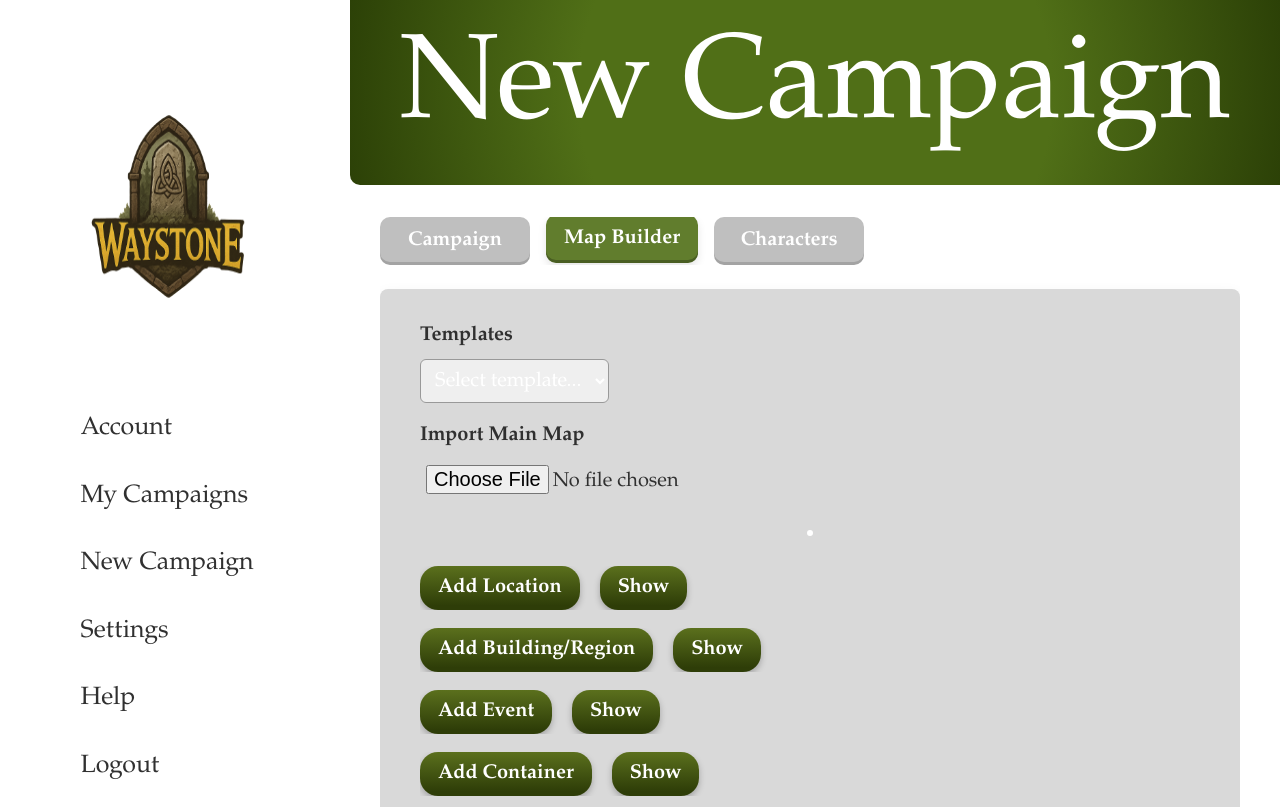
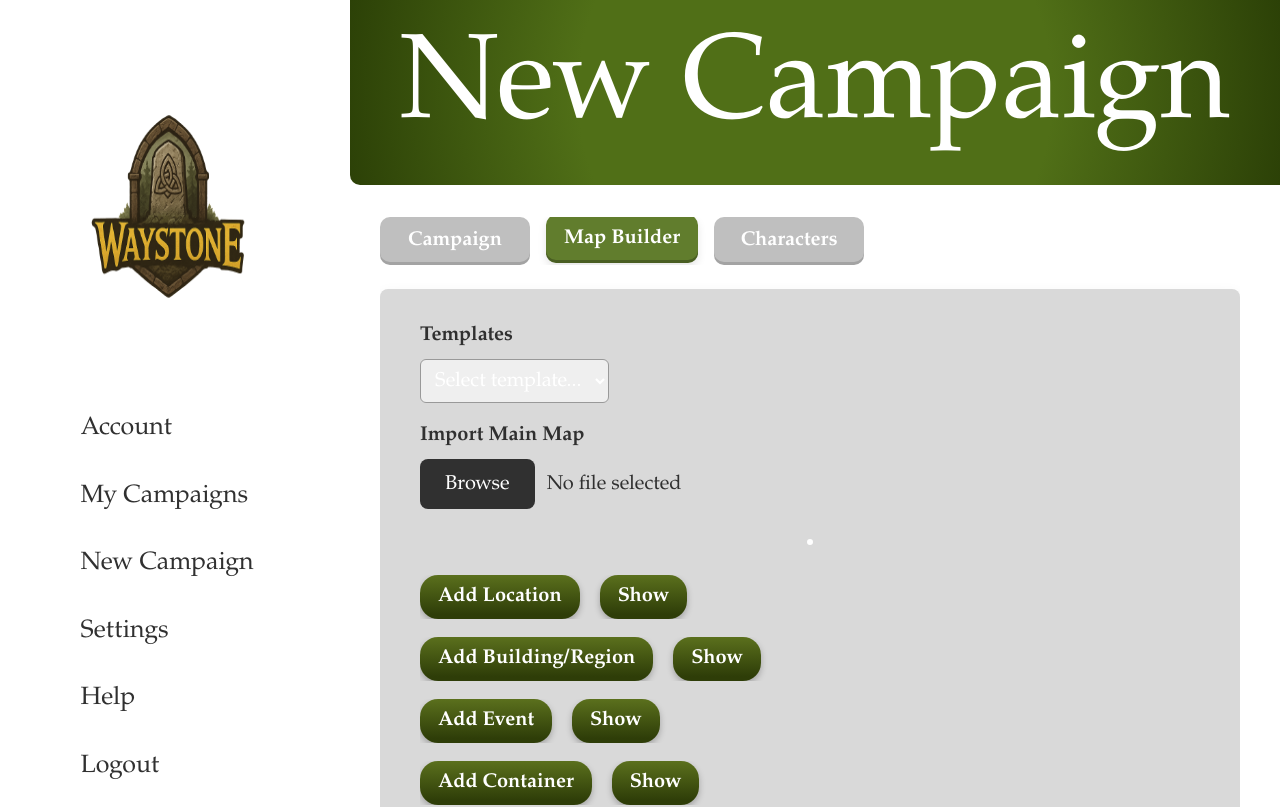
Before and after one commit to WouterOnGithub/Waystone, a React (Vite) app in the folder waystoneProject/: page /user/New_Campaign_Page_MAPBUILDER in a window 1280 px wide. Shown: the top 807 px of the page. Built offline with nearby package versions, Linux system fonts and the light colour scheme; no server answers.

Commit message:
Fixed small styling errors and tested import main map function
Liam was also added due to testing

```diff
--- a/waystoneProject/src/pages/Main_Page.jsx
+++ b/waystoneProject/src/pages/Main_Page.jsx
@@ -12,7 +12,9 @@ import Delete_Logo from "../assets/Delete_Logo.webp";
 import Add_Logo from "../assets/Add_Logo.webp";
 import Placeholder from "../assets/PlaceholderImage.jpg";
 
+
 function Main_Page() {
+
   return (
     <div className="page-layout">
       <Sidebar />
--- a/waystoneProject/src/pages/New_Campaign_Page_MAPBUILDER.jsx
+++ b/waystoneProject/src/pages/New_Campaign_Page_MAPBUILDER.jsx
@@ -21,6 +21,7 @@ import { useAuth } from "../context/AuthContext";
 function New_Campaign_Page_MAPBUILDER() {
   const navigate = useNavigate();
   const { user } = useAuth();
+  const fileInputRef = React.useRef(null);
   const [previewUrl, setPreviewUrl] = useState(null);
   const [previewSize, setPreviewSize] = useState({ width: 0, height: 0 });
   const [mapFile, setMapFile] = useState(null);
@@ -76,6 +77,10 @@ function New_Campaign_Page_MAPBUILDER() {
       if (prev) URL.revokeObjectURL(prev);
       return url;
     });
+  };
+
+  const handleBrowseClick = () => {
+    fileInputRef.current?.click();
   };
 
   const handleImageLoad = (e) => {
@@ -172,11 +177,24 @@ function New_Campaign_Page_MAPBUILDER() {
               <label className="campaign-label">Import Main Map</label>
               <div className="mapbuilder-row">
                 <input
+                  ref={fileInputRef}
                   type="file"
                   accept="image/*"
                   className="mapbuilder-file"
                   onChange={handleMapUpload}
+                  style={{ display: "none" }}
                 />
+                <button
+                  type="button"
+                  className="mapbuilder-browse"
+                  onClick={handleBrowseClick}
+                  disabled={saving}
+                >
+                  Browse
+                </button>
+                <span className="mapbuilder-file-label">
+                  {mapFile ? mapFile.name : "No file selected"}
+                </span>
               </div>
             </div>
 
--- a/waystoneProject/src/pages/pages-css/New_Campaign_Page_CAMPAIGN.css
+++ b/waystoneProject/src/pages/pages-css/New_Campaign_Page_CAMPAIGN.css
@@ -326,3 +326,8 @@
   gap: 20px;
   margin-top: 18px;
 }
+
+.mapbuilder-browse {
+  background-color: var(--text-color);
+  color: white;
+}
```
Also changed, not shown: 1 other file (tests, documents, lock files or other folders).
